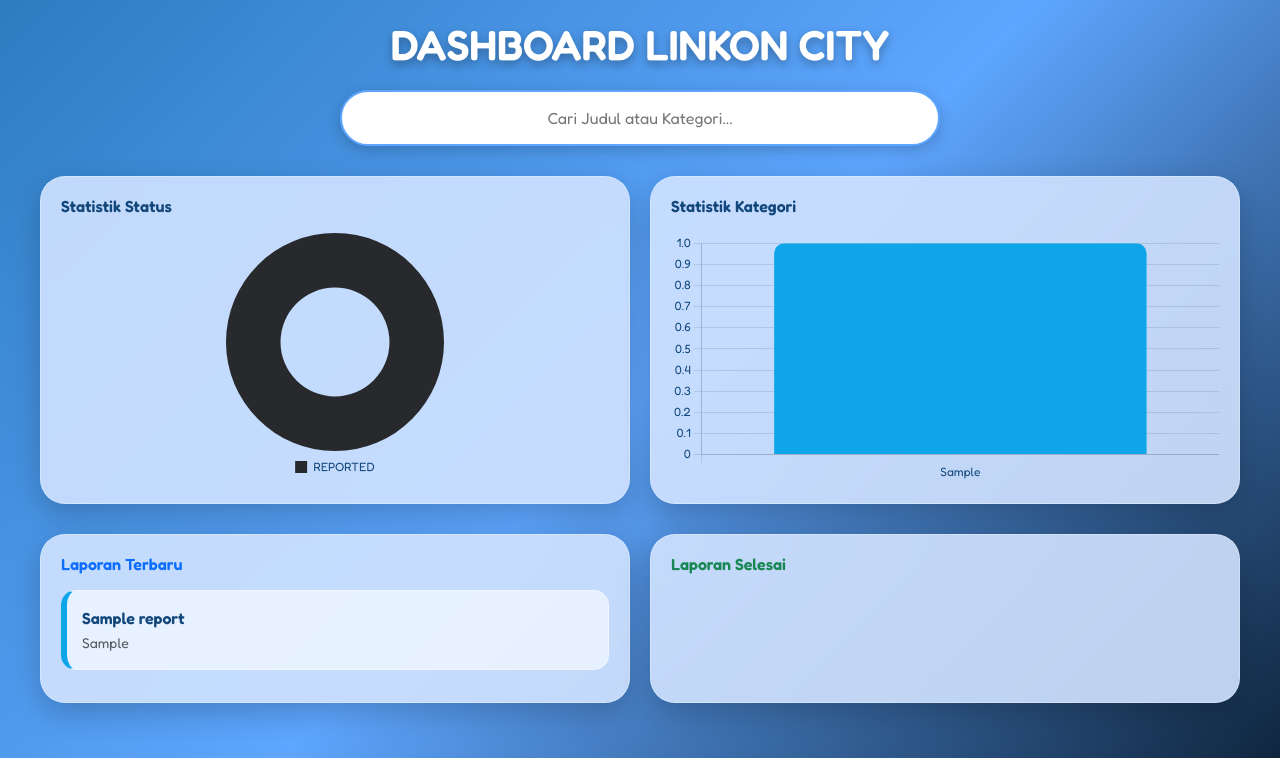
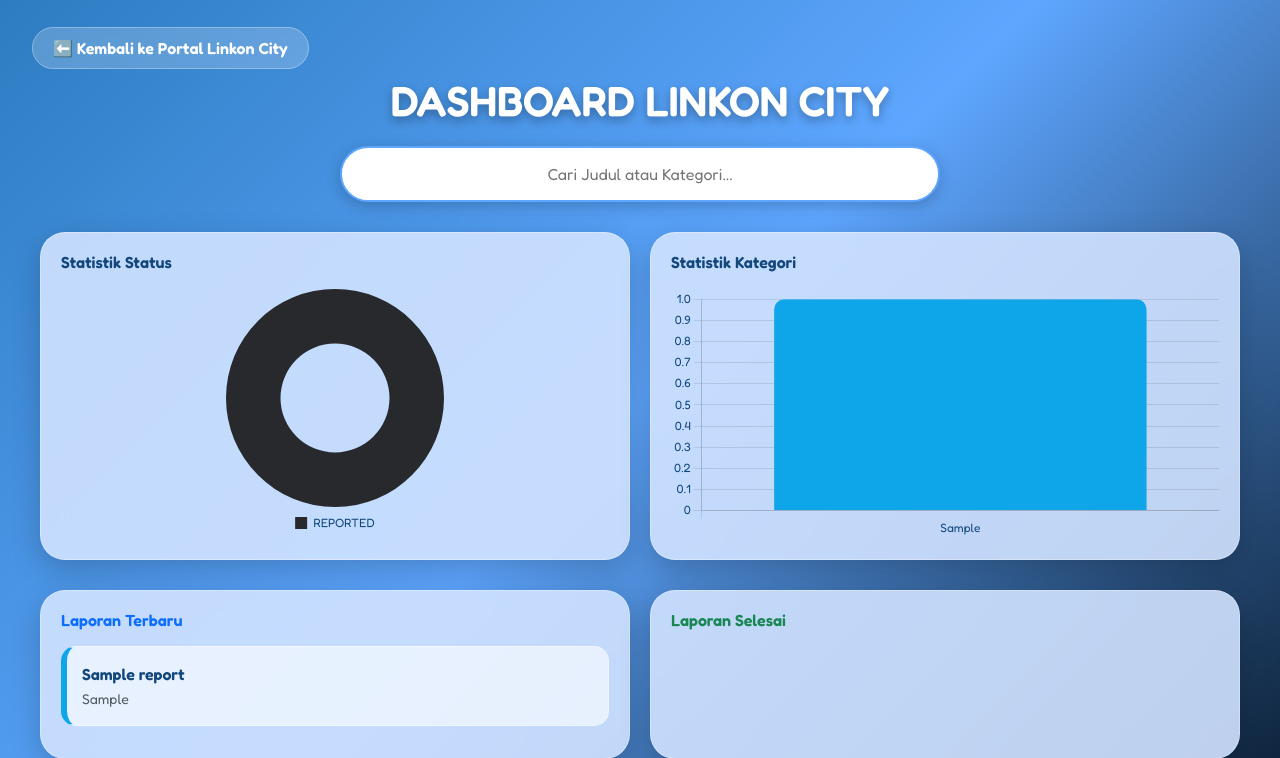
Before and after one commit to IET-Polinela/project-2026-nabhllaaa, a Django app: page /dashboard/ in a window 1280 px wide. Shown: the top 758 px of the page. Run offline with Django 5.2, Linux system fonts and the light colour scheme; tables that the repository leaves empty hold one stand-in row (values such as "Sample post"); parts of the project's set-up code (start-up, migrations or seed data) failed here and were passed over.

Commit message:
Add Button for Dashboard - Lab Session 7

```diff
--- a/iet_2026_24782022/dashboard_24782022/templates/dashboard.html
+++ b/iet_2026_24782022/dashboard_24782022/templates/dashboard.html
@@ -1,3 +1,4 @@
+
 <!DOCTYPE html>
 <html lang="id">
 <head>
@@ -146,8 +147,30 @@
             padding: 15px;
             border-radius: 15px;
         }
+
+    .btn-back-home {
+        background: rgba(255, 255, 255, 0.2);
+        backdrop-filter: blur(10px);
+        color: white;
+        text-decoration: none;
+        padding: 10px 20px;
+        border-radius: 50px;
+        font-weight: 600;
+        border: 1px solid rgba(255, 255, 255, 0.3);
+        transition: 0.3s;
+    }
+    .btn-back-home:hover {
+        background: white;
+        color: #14487c;
+    }
+</style>
     </style>
 </head>
+<div class="container-fluid py-3">
+    <a href="{% url 'home' %}" class="btn-back-home">
+        ⬅️ Kembali ke Portal Linkon City
+    </a>
+</div>
 <body>
 
 <div class="dashboard-container">
```
